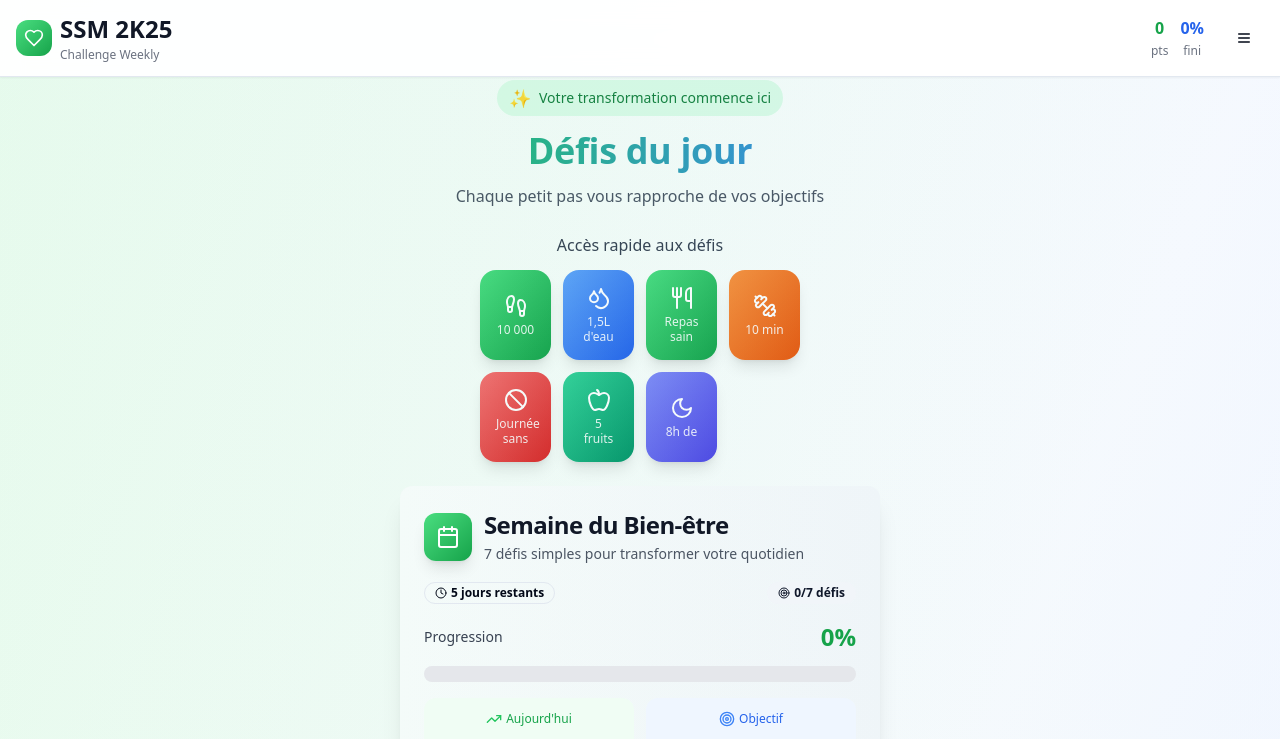
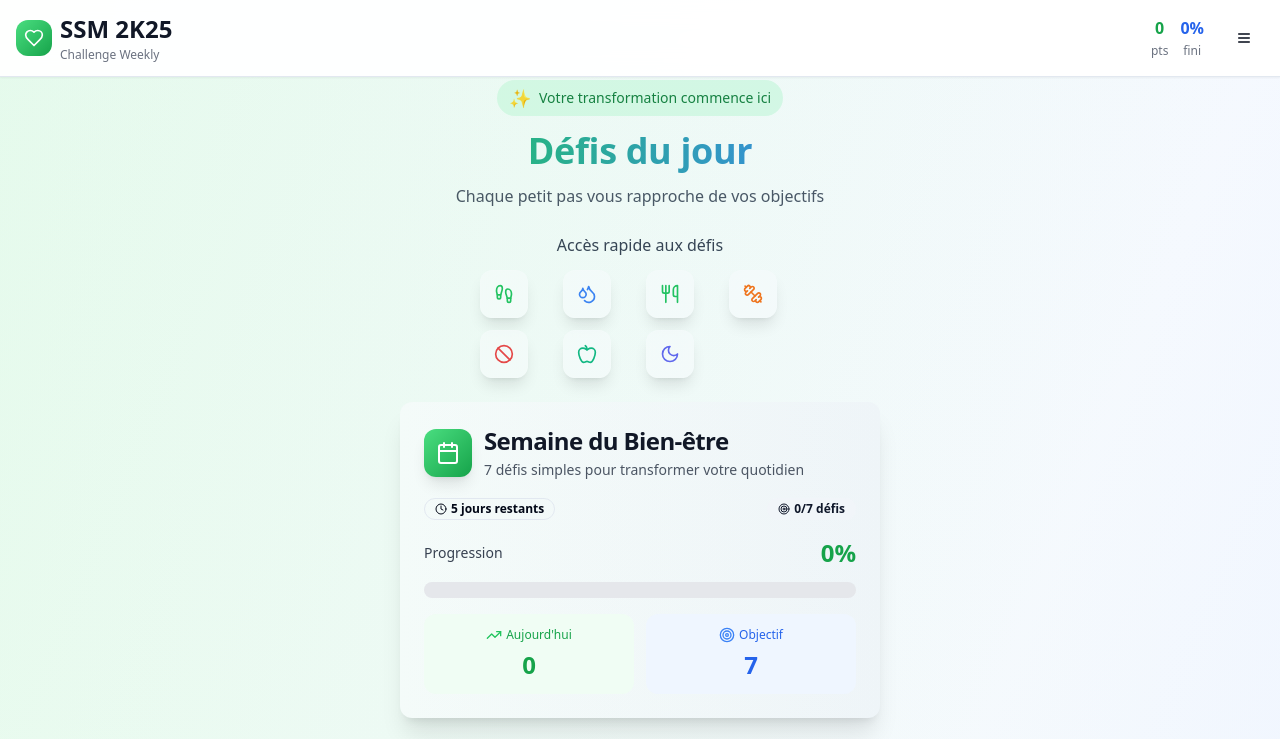
Before and after one commit to FLOnocode/weekly-wellbeing-wins, a React (Vite) app: page / in a window 1280 px wide. Shown: the top 739 px of the page. Built offline with nearby package versions, Linux system fonts and the light colour scheme.

Commit message:
Refactor: Improve quick challenge icons
- Removed text from quick challenge icons.
- Added glassmorphism effect to the icons.
- Changed the icon color on click.

```diff
--- a/src/components/QuickChallengeIcons.tsx
+++ b/src/components/QuickChallengeIcons.tsx
@@ -27,6 +27,18 @@ const colorClasses = {
   rest: "from-indigo-400 to-indigo-600"
 };
 
+const iconColors = {
+  wellness: "text-wellness-500",
+  energy: "text-energy-500",
+  motivation: "text-motivation-500",
+  hydration: "text-blue-500",
+  nutrition: "text-green-500",
+  fitness: "text-orange-500",
+  detox: "text-red-500",
+  vitamins: "text-emerald-500",
+  rest: "text-indigo-500"
+};
+
 export const QuickChallengeIcons = ({ challenges, completedChallenges, onToggle }: QuickChallengeIconsProps) => {
   return (
     <div className="mb-6 px-2">
@@ -44,35 +56,25 @@ export const QuickChallengeIcons = ({ challenges, completedChallenges, onToggle
               key={challenge.id}
               onClick={() => onToggle(challenge.id)}
               className={cn(
-                "relative p-4 rounded-2xl transition-all duration-300 active:scale-95 touch-manipulation shadow-lg",
-                isCompleted
-                  ? "bg-wellness-100 ring-2 ring-wellness-400"
-                  : "bg-gradient-to-br hover:shadow-xl active:shadow-md",
-                !isCompleted && colorClasses[challenge.color as keyof typeof colorClasses]
+                "relative p-3 rounded-xl transition-all duration-300 active:scale-95 touch-manipulation",
+                "backdrop-blur-md bg-white/70 border border-white/30 shadow-lg hover:shadow-xl active:shadow-md",
+                "h-12 w-12 flex items-center justify-center"
               )}
             >
               {/* Icône du défi */}
               <Icon
                 className={cn(
-                  "h-6 w-6 mx-auto transition-colors",
-                  isCompleted ? "text-wellness-600" : "text-white"
+                  "h-5 w-5 transition-colors",
+                  iconColors[challenge.color as keyof typeof iconColors]
                 )}
               />
 
               {/* Indicateur de complétion */}
               {isCompleted && (
-                <div className="absolute -top-1 -right-1 h-5 w-5 bg-wellness-500 rounded-full flex items-center justify-center animate-scale-in">
-                  <Check className="h-3 w-3 text-white" />
+                <div className="absolute -top-1 -right-1 h-4 w-4 bg-wellness-500 rounded-full flex items-center justify-center animate-scale-in">
+                  <Check className="h-2.5 w-2.5 text-white" />
                 </div>
               )}
-
-              {/* Titre du défi (petit) */}
-              <div className={cn(
-                "text-xs font-medium mt-1 leading-tight",
-                isCompleted ? "text-wellness-700" : "text-white/90"
-              )}>
-                {challenge.title.split(' ').slice(0, 2).join(' ')}
-              </div>
             </button>
           );
         })}
```
